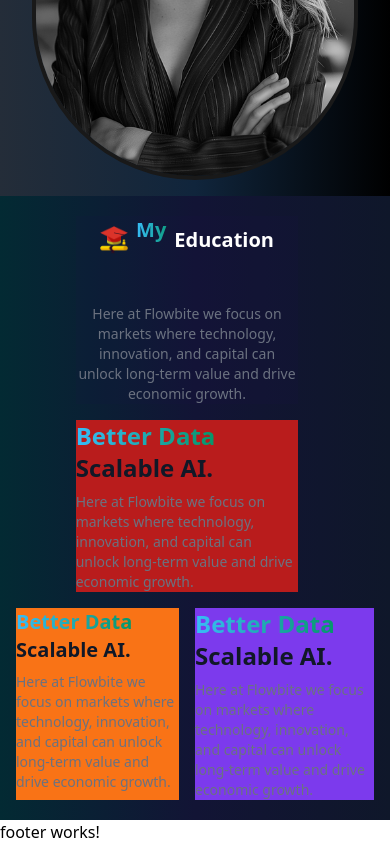
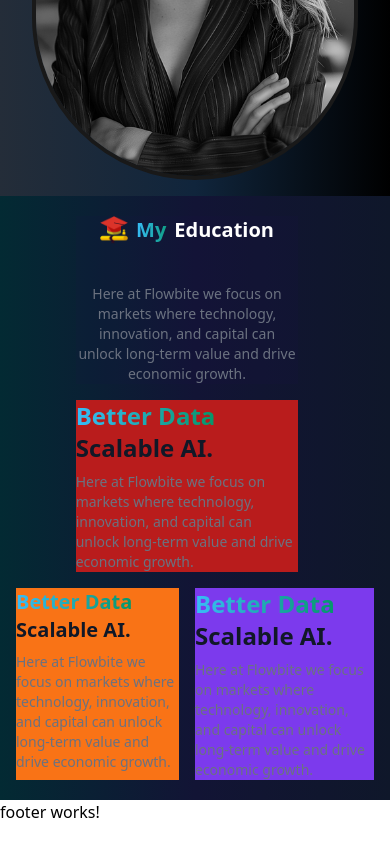
Before and after one commit to theprabhuofficial/myPortfolio, an Angular app: page / in a window 390 px wide. Shown: the part 728-1572 px from the top of the page. Built offline with nearby package versions, Linux system fonts and the light colour scheme.

Commit message:
updated css

```diff
--- a/src/app/components/education/education.component.html
+++ b/src/app/components/education/education.component.html
@@ -5,7 +5,7 @@
         <h1 class="flex items-center justify-center mx-auto mb-2 text-xl font-extrabold text-white sm:mb-4 sm:text-3xl md:text-5xl lg:text-6xl pb-8">
             <img src="../../../assets/images/graduation.png" alt="Education Icon" class="w-7 h-7 md:w-12 md:h-12 lg:w-16 lg:h-16 mr-2">
             <!-- Add mr-2 for a little margin right -->
-            <span class="text-transparent bg-clip-text bg-gradient-to-r from-sky-400 to-emerald-600 pr-2 pb-5">My</span>Education
+            <span class="text-transparent bg-clip-text bg-gradient-to-r from-sky-400 to-emerald-600 pr-2 md:pb-5 lg:pb-5">My</span>Education
         </h1>
 
         <p class="text-sm font-normal text-gray-500 sm:text-lg lg:text-xl dark:text-gray-400">
```
